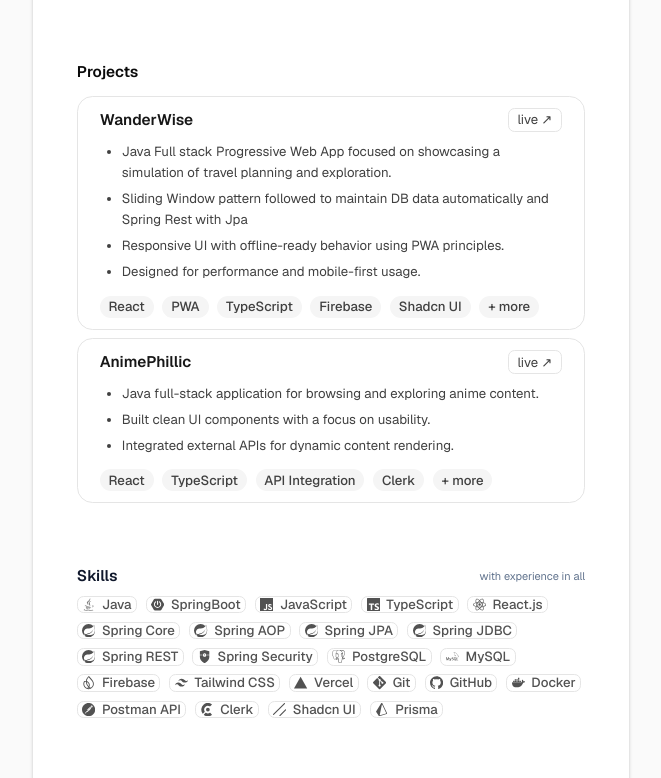
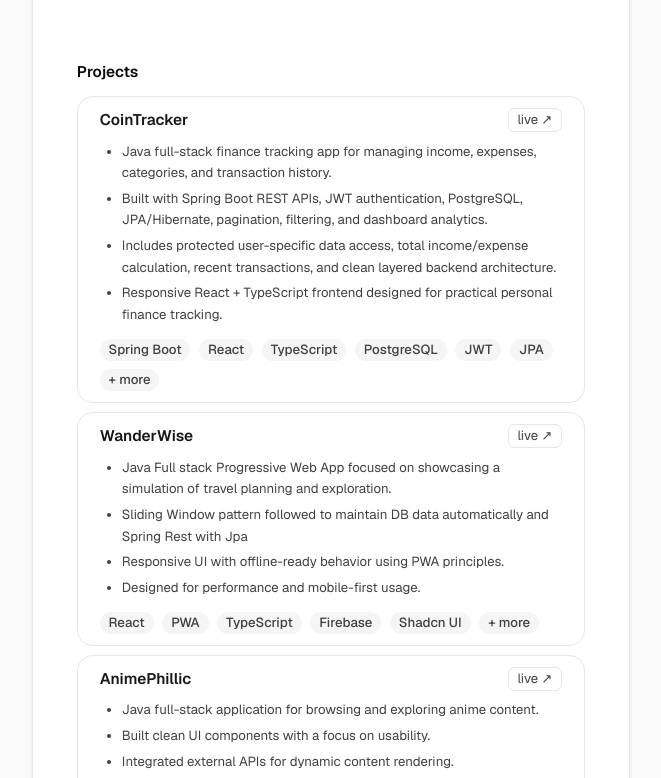
Before and after one commit to vivekgotstack/Portfolio, a Next.js app: page / in a window 1280 px wide. Shown: the part 942-1720 px from the top of the page, without its empty margins (309-970 px from the left). Built offline with nearby package versions, Linux system fonts and the light colour scheme.

Commit message:
Add 'CoinTracker' project to project list
Added a new project 'CoinTracker' with details and tags.

```diff
--- a/app/page.tsx
+++ b/app/page.tsx
@@ -148,6 +148,30 @@ export default function Page() {
 
                 <div className="space-y-2">
                   <ProjectListItem
+                    title="CoinTracker"
+                    links={[
+                             {
+                              label: "live ↗",
+                              href: "https://your-cointracker-live-link.vercel.app/",
+                              },
+                    ]}
+                     bullets={[
+                              "Java full-stack finance tracking app for managing income, expenses, categories, and transaction history.",
+                              "Built with Spring Boot REST APIs, JWT authentication, PostgreSQL, JPA/Hibernate, pagination, filtering, and dashboard analytics.",
+                              "Includes protected user-specific data access, total income/expense calculation, recent transactions, and clean layered backend architecture.",
+                              "Responsive React + TypeScript frontend designed for practical personal finance tracking.",
+                              ]}
+                      tags={[
+                              "Spring Boot",
+                              "React",
+                              "TypeScript",
+                              "PostgreSQL",
+                              "JWT",
+                              "JPA",
+                              "+ more",
+                        ]}
+                  />
+                  <ProjectListItem
                     title="WanderWise"
                     links={[
                       {
```
